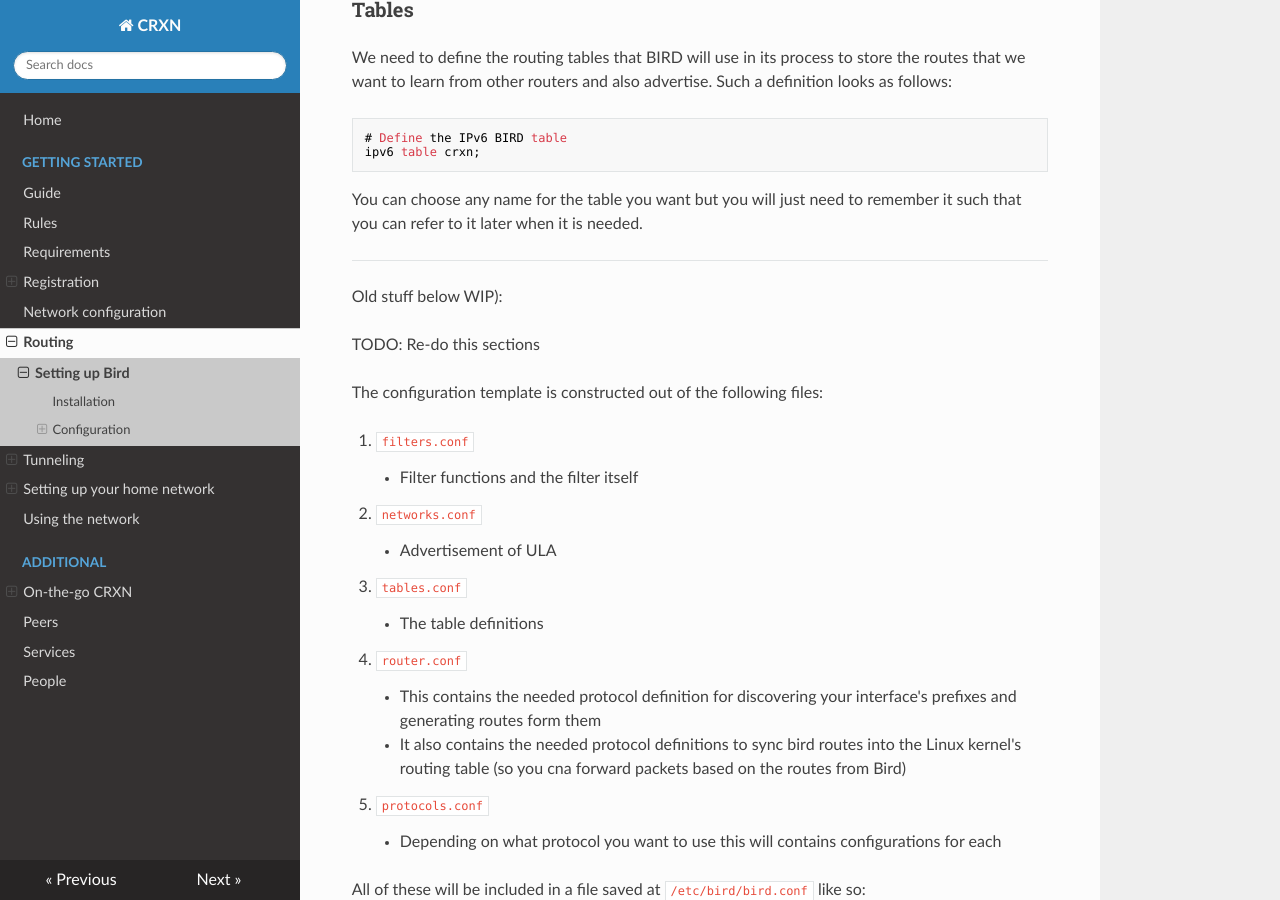
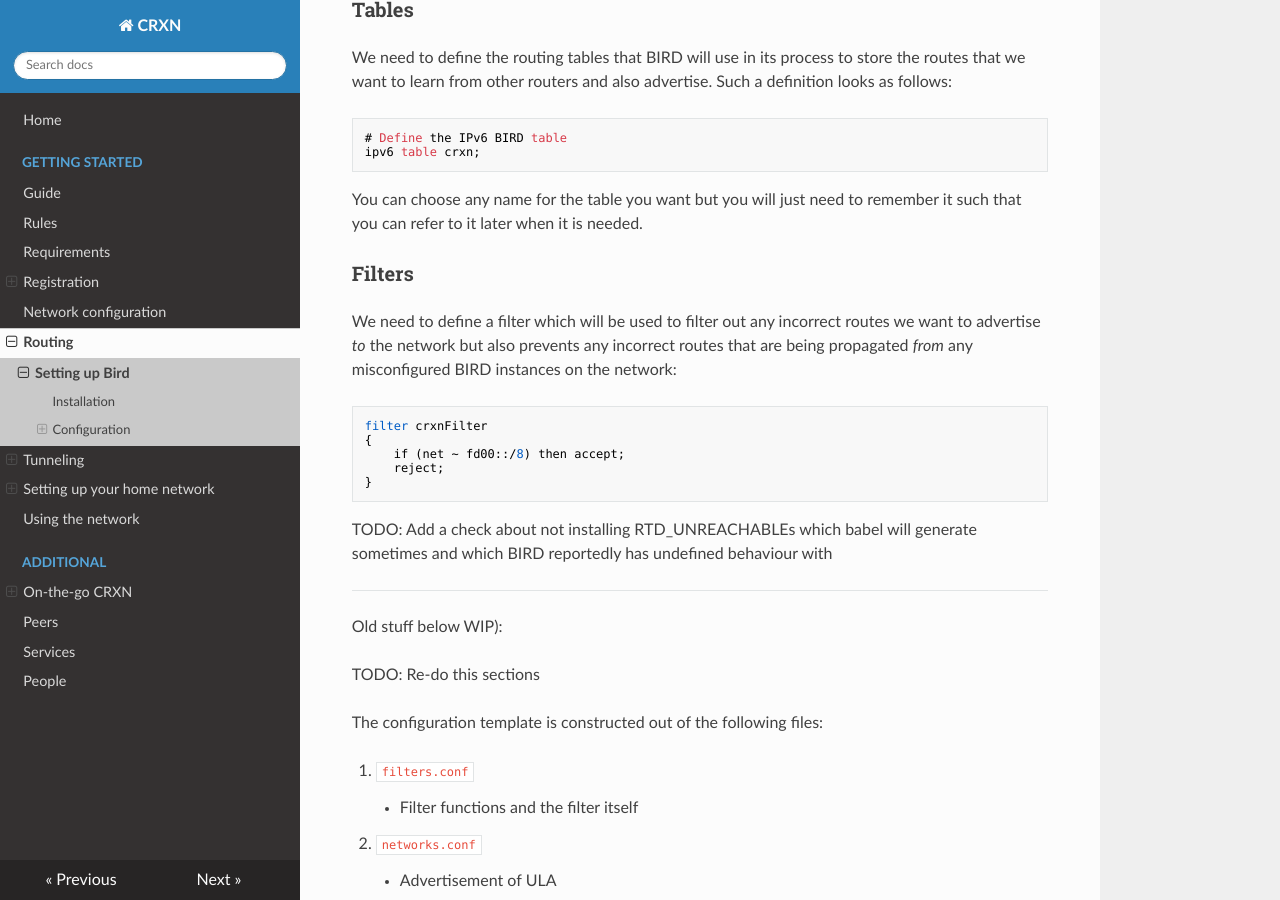
Before and after one commit to Community-Run-eXperimental-Network/docs, an MkDocs documentation site: the page built from docs/routing/bird/bird.md, in a window 1280 px wide and 900 px high, scrolled down 1860 px. Built offline with MkDocs 1.6.1, drawn with Linux system fonts in a browser that asks for light colours; nearby versions of some CDN libraries.

Commit message:
BIRD: Added filters section

````diff
--- a/docs/routing/bird/bird.md
+++ b/docs/routing/bird/bird.md
@@ -75,6 +75,20 @@ ipv6 table crxn;
 ```
 
 You can choose any name for the table you want but you will just need to remember it such that you can refer to it later when it is needed.
+
+### Filters
+
+We need to define a filter which will be used to filter out any incorrect routes we want to advertise _to_ the network but also prevents any incorrect routes that are being propagated _from_ any misconfigured BIRD instances on the network:
+
+```
+filter crxnFilter
+{
+    if (net ~ fd00::/8) then accept;
+    reject;
+}
+```
+
+TODO: Add a check about not installing RTD_UNREACHABLEs which babel will generate sometimes and which BIRD reportedly has undefined behaviour with
 
 ---
 
````
